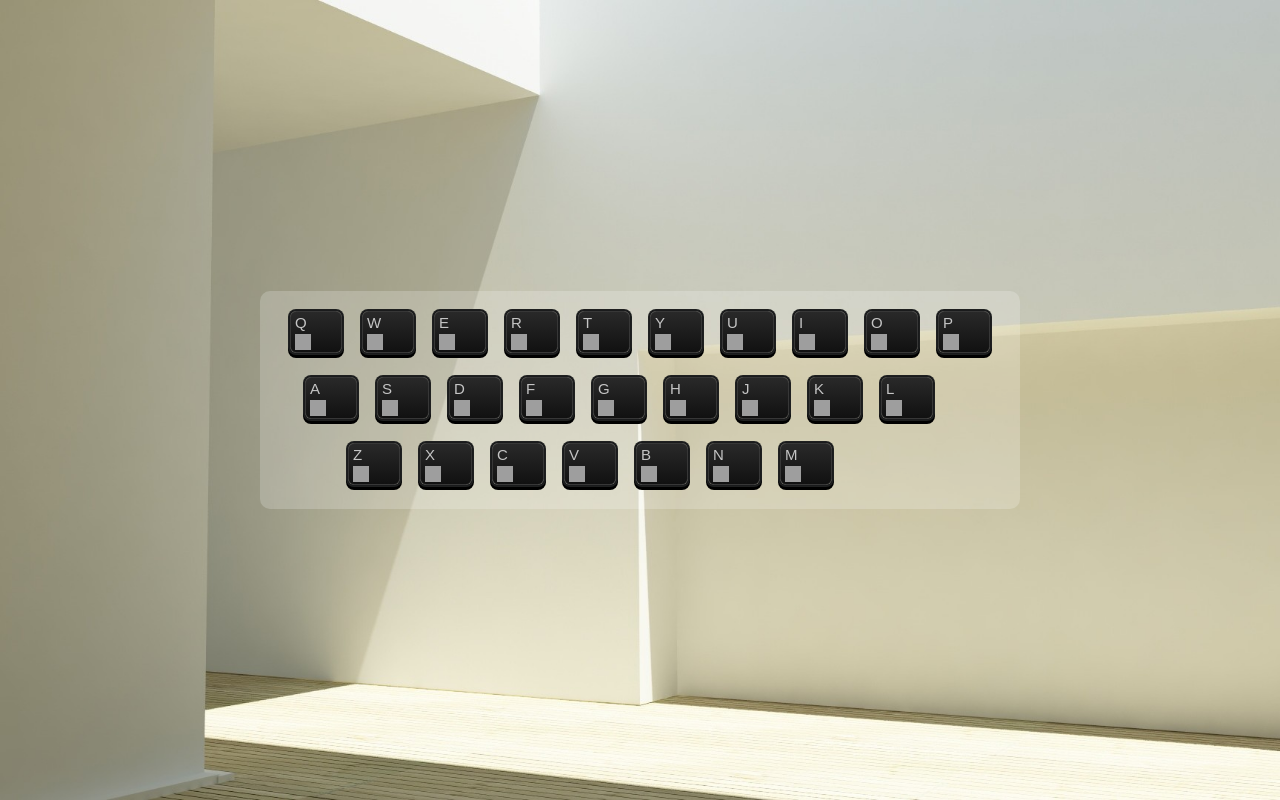
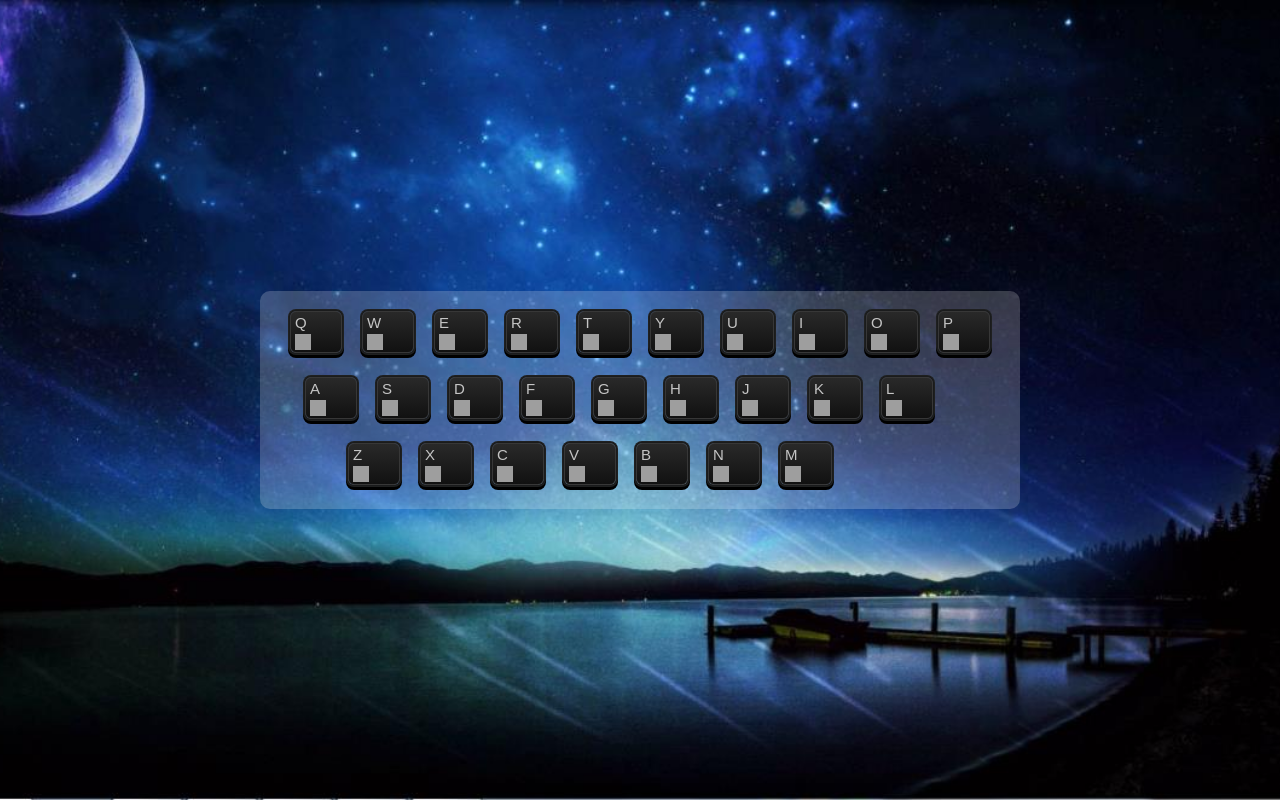
Before and after one commit to wuwenxing0912/nav-demo, a plain HTML site: page index.html in a window 1280 px wide. Drawn offline with Linux system fonts and the light colour scheme; grey boxes are pictures that could not be loaded.

Commit message:
更换背景图片

```diff
--- a/style.css
+++ b/style.css
@@ -28,7 +28,7 @@ kbd:hover>button {
 }
 
 body {
-    background: grey url(./light.jpg) no-repeat center center;
+    background: grey url(./sky.jpg) no-repeat center center;
     background-size: cover;
 }
 
```
Also changed, not shown: sky.jpg (added).
